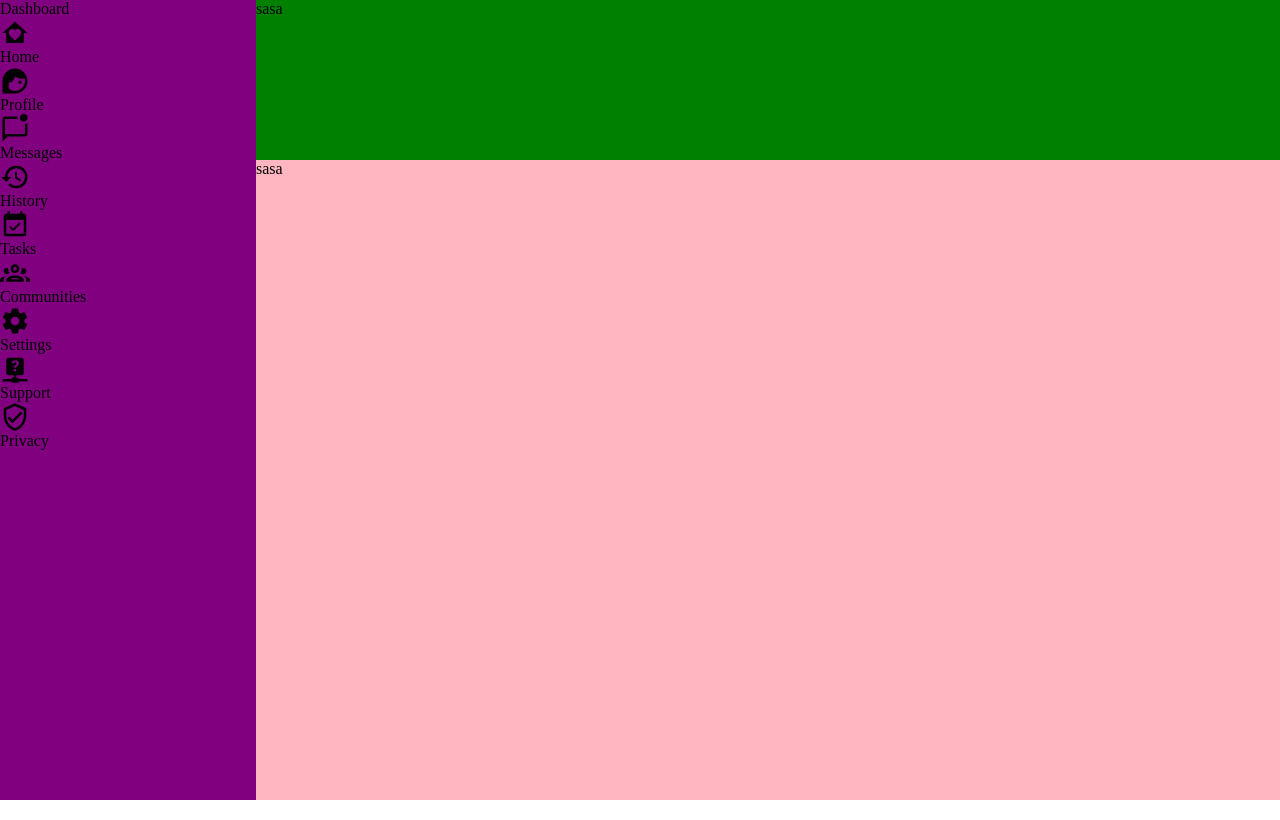
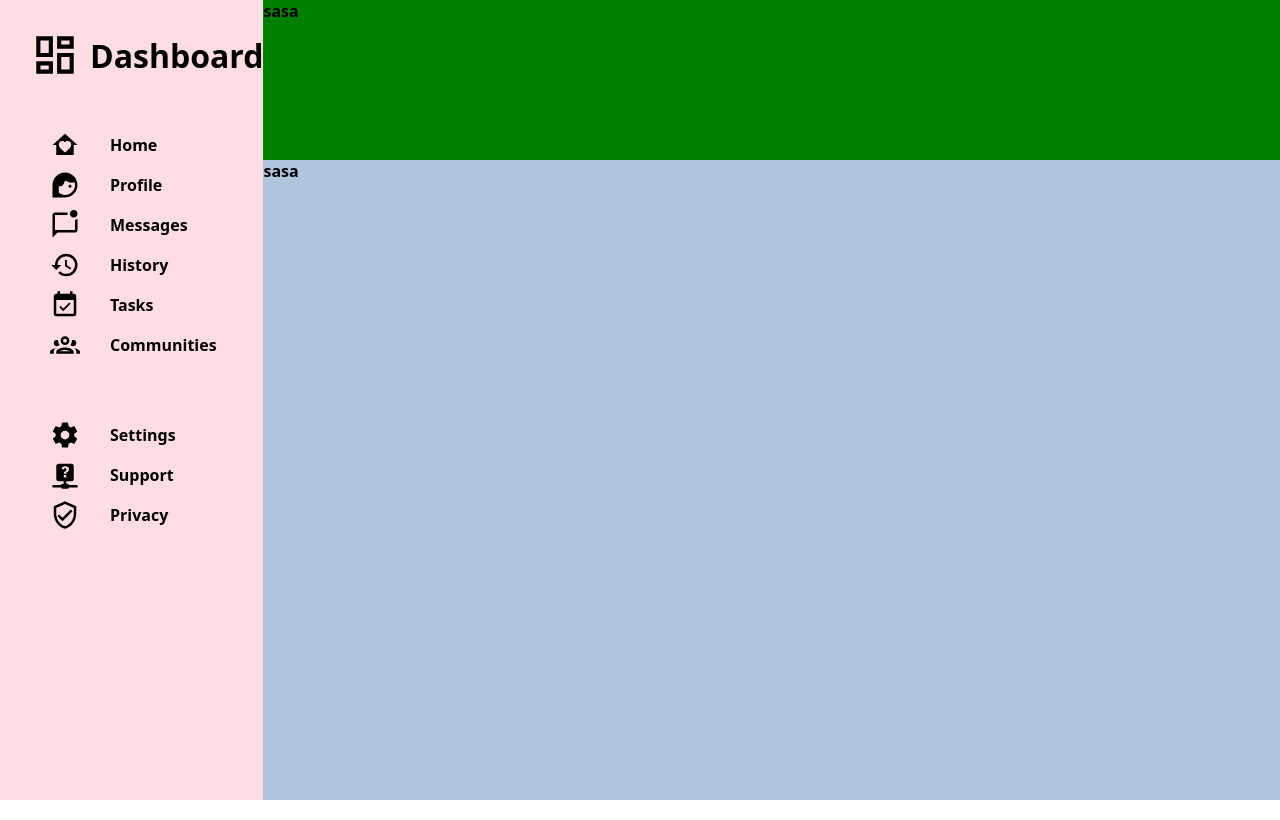
Before and after one commit to Melisa-t/dashboard-project, a plain HTML site: page index.html in a window 1280 px wide. Drawn offline with Linux system fonts and the light colour scheme.

Commit message:
finish sidebar section

```diff
--- a/index.html
+++ b/index.html
@@ -8,11 +8,12 @@
 </head>
 <body>
     <div class="grid-container">
-        <div class="sidebar">
+        <div class="sidebar-container">
             <div class="dashboard">
                 <div class="dashboard-img"></div>
                 <div class="dashboard-text"> Dashboard </div>
              </div>
+             <div class="sidebar">
             <div class="first-batch">
                 <div class="home">
                     <div class="home-img">
@@ -55,6 +56,7 @@
                 </div>
             </div>
         </div>
+        </div>
         <div class="header">sasa</div>
         <div class="main-content">sasa</div>
     </div>
--- a/style.css
+++ b/style.css
@@ -2,6 +2,8 @@
     margin: 0;
     padding: 0;
     box-sizing: content-box;
+    font-family: system-ui, -apple-system, BlinkMacSystemFont, 'Segoe UI', Roboto, Oxygen, Ubuntu, Cantarell, 'Open Sans', 'Helvetica Neue', sans-serif;
+    font-weight: bold;
 }
 
 .grid-container{
@@ -11,9 +13,39 @@
     height: 100vh;
 }
 
+.sidebar-container{
+    background-color: rgb(255, 221, 227);
+    grid-row: 1 / 6 ;
+
+}
+
 .sidebar{
-    background-color: purple;
-    grid-row: 1 / 6 ;
+    display: grid;
+    grid-template-rows: 1fr 1fr 1fr;
+    justify-content: start;
+    align-items: center;
+    margin: 50px 0px 0px 50px;
+}
+
+.dashboard{
+    display: flex;
+    gap: 10px;
+    align-items: center;
+    margin-left: 30px;
+    margin-top: 30px;
+    font-size: 2rem;
+}
+
+ .home, .profile, .messages, .history, .tasks, .communities, .settings, .support, .privacy {
+    display: flex;
+    gap: 30px;
+    align-items: center;
+}
+
+.first-batch, .second-batch{
+    display: flex;
+    flex-direction: column;
+    gap: 10px;
 }
 
 .header{
@@ -21,7 +53,7 @@
 }
 
 .main-content{
-background-color: lightpink;
+background-color: lightsteelblue;
 }
 
 .home-img{
@@ -90,8 +122,8 @@ background-color: lightpink;
     height: 30px;
 }
 
-.dashboard-img::before{
+.dashboard-img{
     background-image: url(img/view-dashboard-outline.svg);
-    width: 30px;
-    height: 30px;
+    width: 50px;
+    height: 50px;
 }
```
